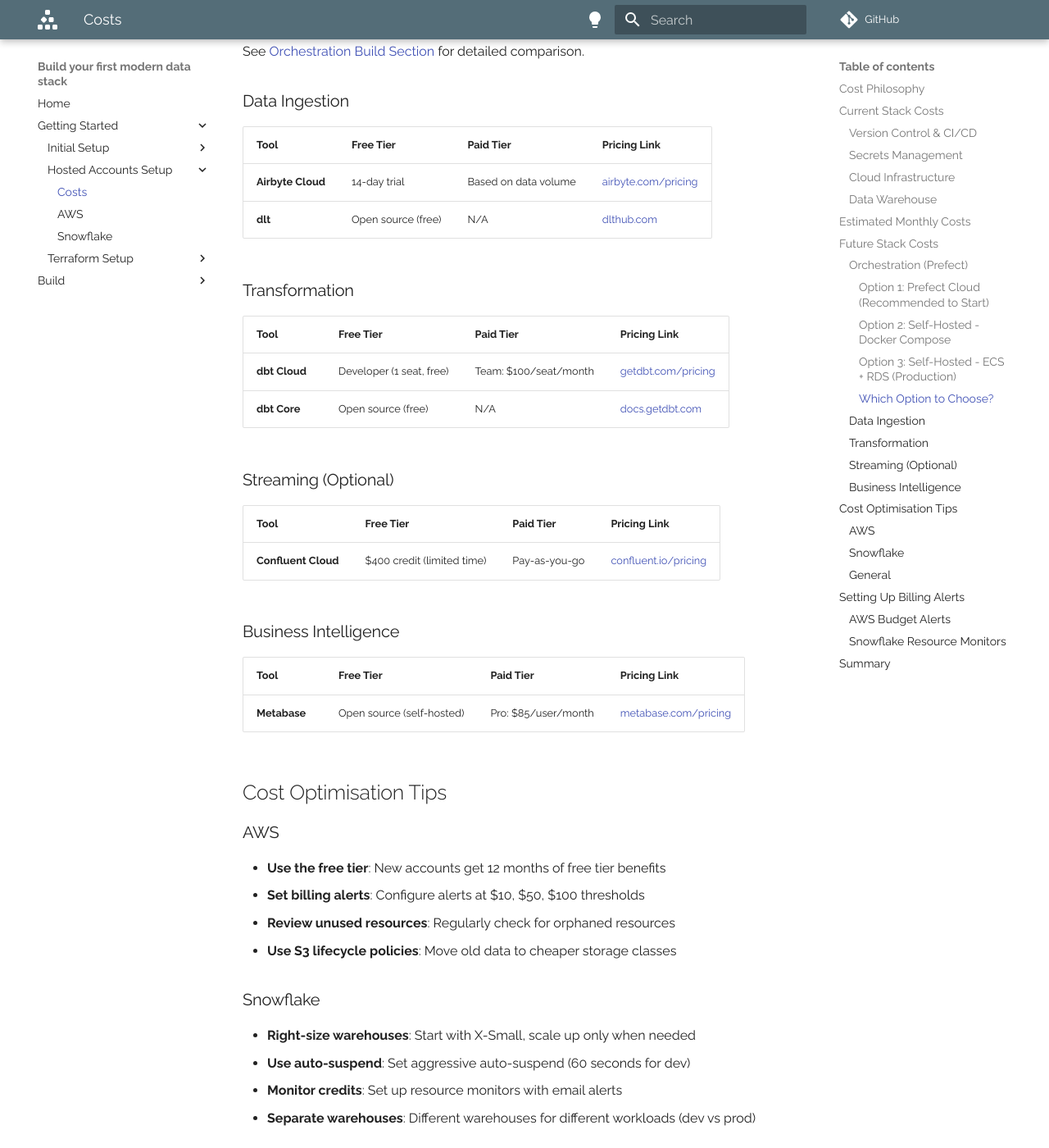
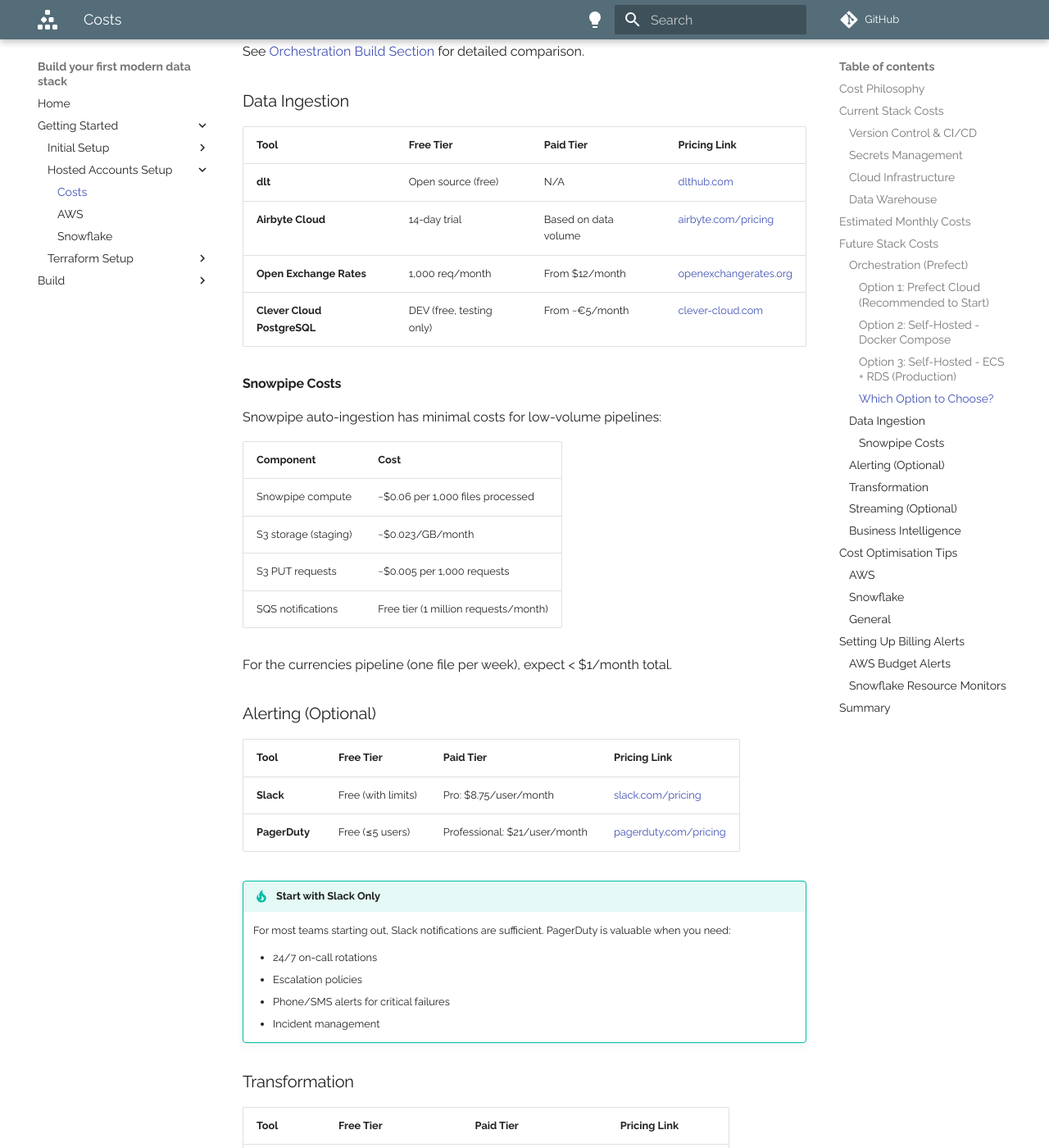
Before and after one commit to glsdown/modern-data-stack-build, an MkDocs documentation site: the page built from docs/getting-started/account-setup/costs.md, in a window 1280 px wide and 1400 px high, scrolled down 5529 px. Shown: the whole window at 82% size. Built offline with MkDocs 1.6.1 and Material for MkDocs 9.7.7, drawn with Linux system fonts in a browser that asks for light colours; comment, search, counter and statistics services are not loaded; some of the changed text lies outside the part shown.

Commit message:
Add additional costs

```diff
--- a/docs/getting-started/account-setup/costs.md
+++ b/docs/getting-started/account-setup/costs.md
@@ -176,8 +176,38 @@
 
 | Tool | Free Tier | Paid Tier | Pricing Link |
 |------|-----------|-----------|--------------|
+| **dlt** | Open source (free) | N/A | [dlthub.com](https://dlthub.com/) |
 | **Airbyte Cloud** | 14-day trial | Based on data volume | [airbyte.com/pricing](https://airbyte.com/pricing) |
-| **dlt** | Open source (free) | N/A | [dlthub.com](https://dlthub.com/) |
+| **Open Exchange Rates** | 1,000 req/month | From $12/month | [openexchangerates.org](https://openexchangerates.org/signup) |
+| **Clever Cloud PostgreSQL** | DEV (free, testing only) | From ~€5/month | [clever-cloud.com](https://www.clever-cloud.com/postgresql/) |
+
+#### Snowpipe Costs
+
+Snowpipe auto-ingestion has minimal costs for low-volume pipelines:
+
+| Component | Cost |
+|-----------|------|
+| Snowpipe compute | ~$0.06 per 1,000 files processed |
+| S3 storage (staging) | ~$0.023/GB/month |
+| S3 PUT requests | ~$0.005 per 1,000 requests |
+| SQS notifications | Free tier (1 million requests/month) |
+
+For the currencies pipeline (one file per week), expect < $1/month total.
+
+### Alerting (Optional)
+
+| Tool | Free Tier | Paid Tier | Pricing Link |
+|------|-----------|-----------|--------------|
+| **Slack** | Free (with limits) | Pro: $8.75/user/month | [slack.com/pricing](https://slack.com/pricing) |
+| **PagerDuty** | Free (≤5 users) | Professional: $21/user/month | [pagerduty.com/pricing](https://www.pagerduty.com/pricing/) |
+
+!!! tip "Start with Slack Only"
+    For most teams starting out, Slack notifications are sufficient. PagerDuty is valuable when you need:
+
+    - 24/7 on-call rotations
+    - Escalation policies
+    - Phone/SMS alerts for critical failures
+    - Incident management
 
 ### Transformation
 
@@ -284,6 +314,7 @@
 | **Terraform Setup** (+ Snowflake dev usage) | $80-150 |
 | **Data Warehouse Build** (+ S3 data lake, storage integrations) | $100-400 |
 | **Orchestration** (Prefect Cloud free or self-hosted) | $0-100 |
+| **Batch Data Ingestion** (dlt, Snowpipe, minimal API costs) | $1-10 |
 | **Full Stack** (orchestration, ingestion, BI) | $500-2,000+ |
 
 The incremental approach means you can pause at any phase and control costs. Start small, monitor usage, and scale as your data needs grow.
```
